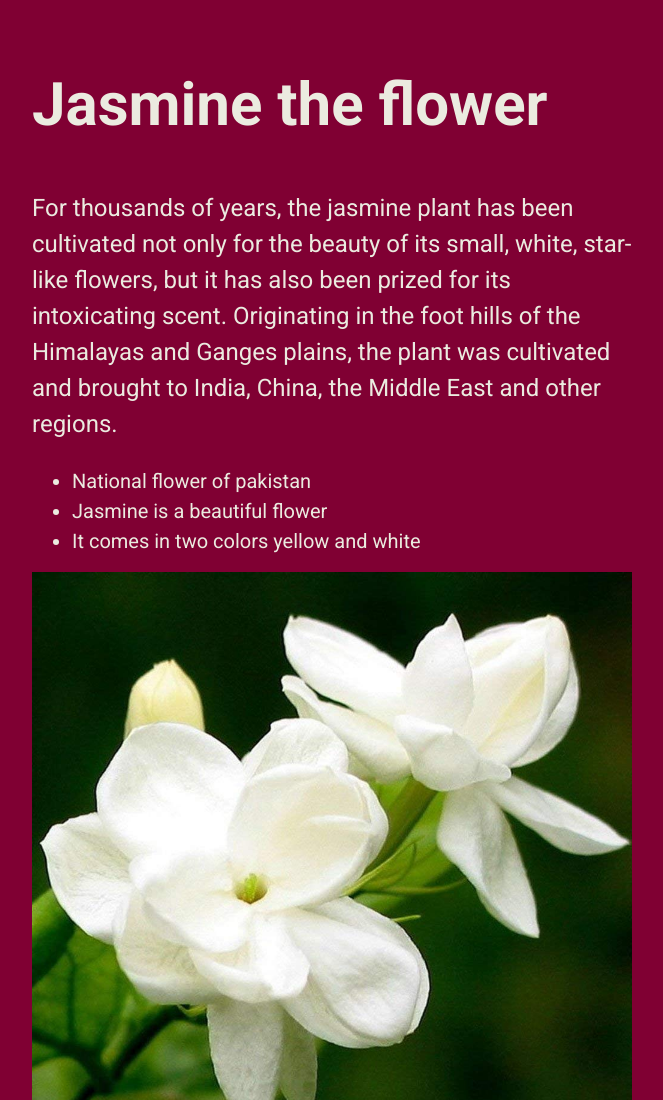
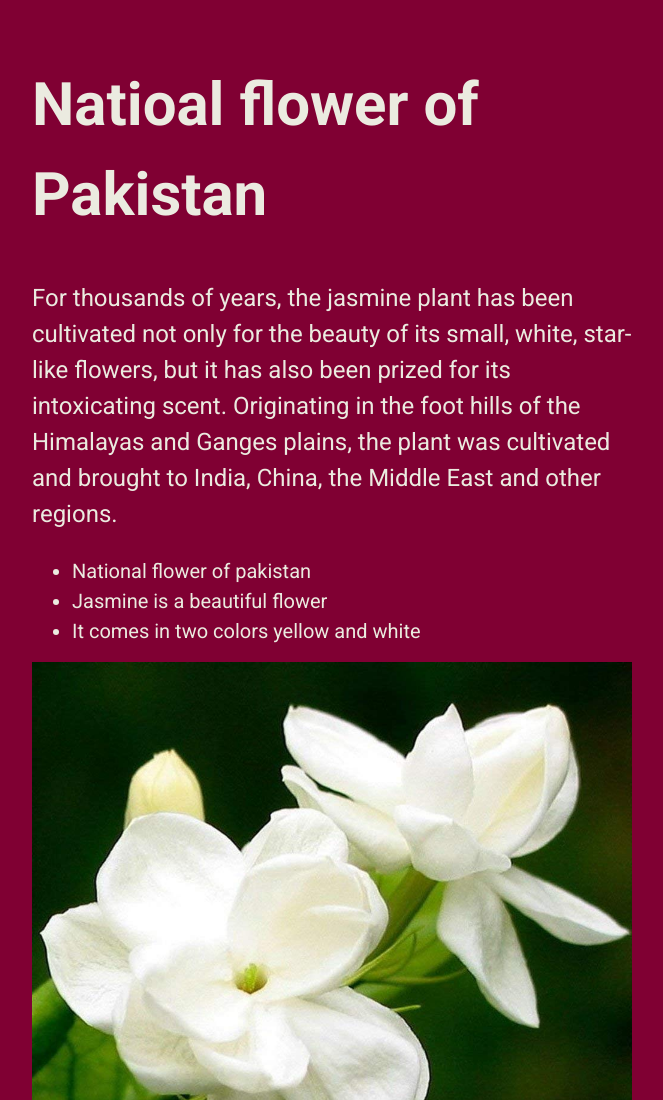
Before and after one commit to seeratalishah/my-live-website, a plain HTML site: page index.html in a window 1280 px wide. Shown: the top 1100 px of the page, without its empty margins (308-971 px from the left). Drawn offline with Linux system fonts and the light colour scheme.

Commit message:
updated the title text

```diff
--- a/index.html
+++ b/index.html
@@ -9,7 +9,7 @@
     <link rel="stylesheet" href="./styles/index.css">
 </head>
 <body>
-   <h1>Jasmine the flower</h1>
+   <h1>Natioal flower of Pakistan</h1>
    <p>For thousands of years, the jasmine plant has been cultivated not only for the
      beauty of its small, white, star-like flowers, but it has also been prized for its intoxicating scent.
      Originating in the foot hills of the Himalayas and Ganges plains, the plant was cultivated and brought
```
